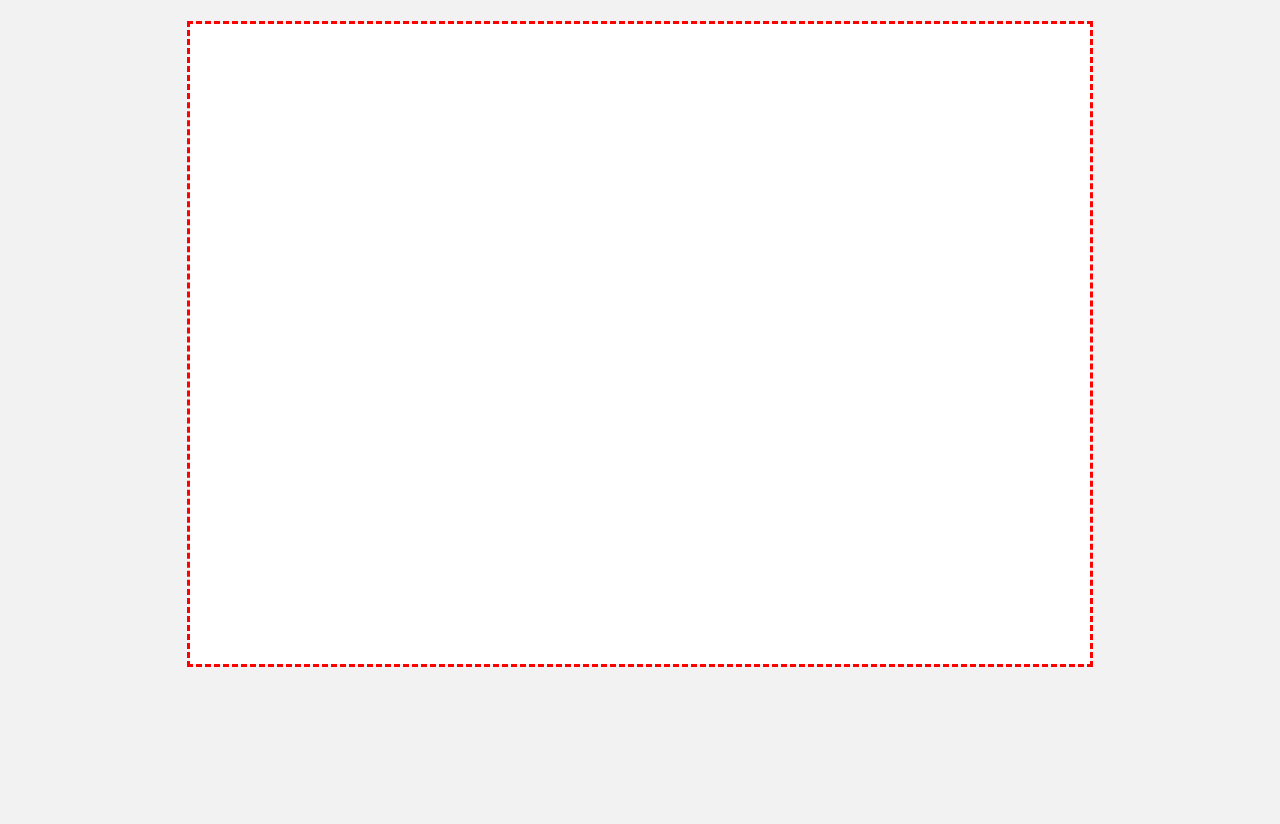
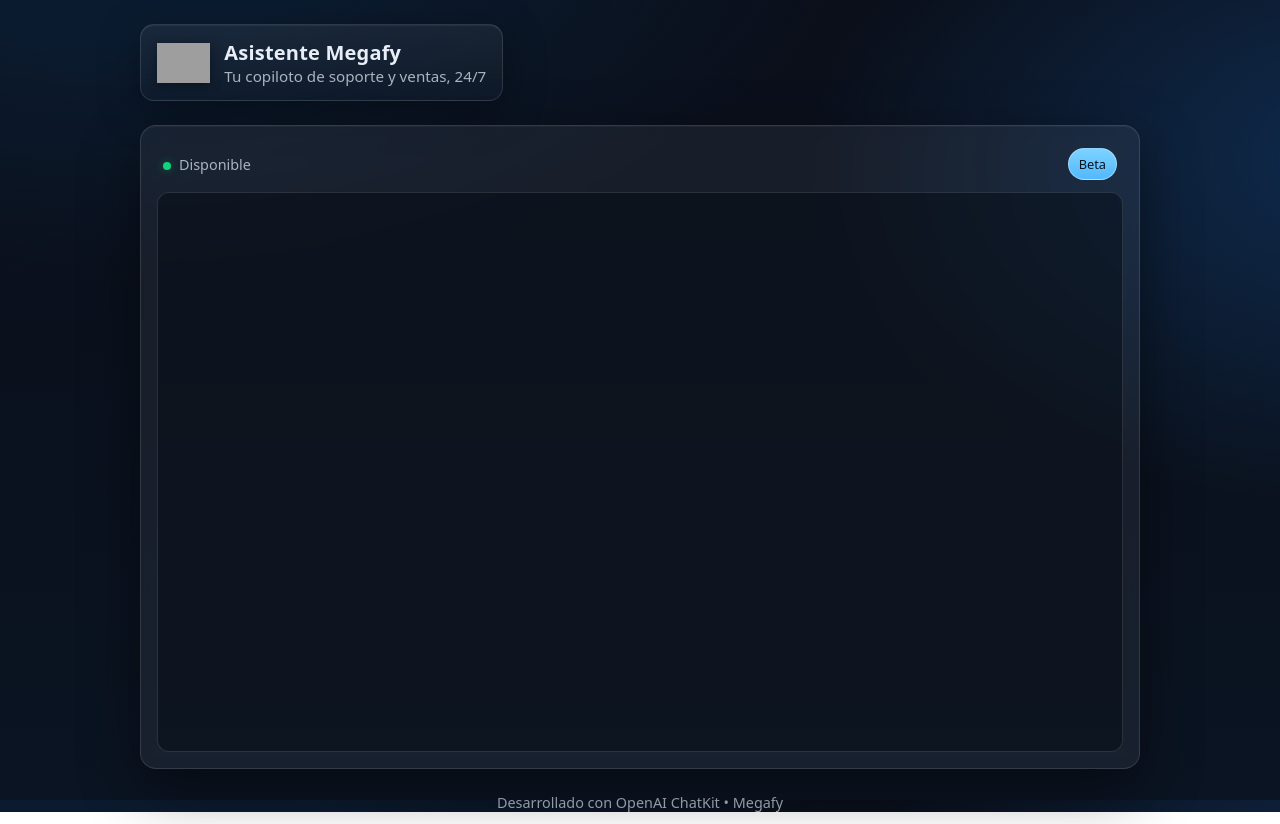
Before and after one commit to josemroca-ship-it/agentecomex1, a plain HTML site: page index.html in a window 1280 px wide. Drawn offline with Linux system fonts and the light colour scheme; grey boxes are pictures that could not be loaded.

Commit message:
Update index.html

```diff
--- a/index.html
+++ b/index.html
@@ -2,34 +2,170 @@
 <html lang="es">
 <head>
   <meta charset="utf-8" />
-  <title>ChatKit — mínimo</title>
+  <title>Asistente Megafy</title>
   <meta name="viewport" content="width=device-width, initial-scale=1" />
-  <!-- Carga del Web Component -->
+
+  <!-- Carga del Web Component de ChatKit -->
   <script src="https://cdn.platform.openai.com/deployments/chatkit/chatkit.js" defer></script>
+
   <style>
-    html, body { height: 100%; margin: 0; background: #f2f2f2; }
-    /* Caja visible del host */
+    :root {
+      --w: 1000px;
+      --card-bg: rgba(255,255,255,0.06);
+      --card-border: rgba(255,255,255,0.12);
+      --text: #e8eef7;
+      --muted: #a9b4c0;
+      --brand: #4cc2ff;
+    }
+    * { box-sizing: border-box; }
+    html, body { height: 100%; }
+    body {
+      margin: 0;
+      font-family: system-ui, -apple-system, Segoe UI, Roboto, Ubuntu, Cantarell, "Helvetica Neue", Arial, "Noto Sans", "Apple Color Emoji", "Segoe UI Emoji", "Segoe UI Symbol", "Noto Color Emoji";
+      color: var(--text);
+      background:
+        radial-gradient(1200px 600px at 10% -10%, #0b1b2f 20%, transparent 60%),
+        radial-gradient(1200px 700px at 110% 20%, #0e2746 10%, transparent 50%),
+        linear-gradient(180deg, #0a0f1a 0%, #0a1422 100%);
+      display: flex;
+      flex-direction: column;
+      align-items: center;
+      gap: 24px;
+      padding: 24px;
+    }
+
+    /* Header */
+    .header {
+      width: 100%;
+      max-width: var(--w);
+      display: flex;
+      align-items: center;
+      gap: 14px;
+    }
+    .brand {
+      display: flex;
+      align-items: center;
+      gap: 14px;
+      padding: 14px 16px;
+      border-radius: 14px;
+      background: linear-gradient(180deg, rgba(255,255,255,0.06), rgba(255,255,255,0.02));
+      border: 1px solid var(--card-border);
+      box-shadow: 0 10px 40px rgba(0,0,0,0.35), inset 0 1px 0 rgba(255,255,255,0.06);
+    }
+    .brand img {
+      height: 40px;
+      filter: drop-shadow(0 2px 6px rgba(0,0,0,0.35));
+    }
+    .brand h1 {
+      margin: 0;
+      font-size: 1.25rem;
+      letter-spacing: .2px;
+      font-weight: 600;
+    }
+    .sub {
+      color: var(--muted);
+      font-size: .95rem;
+    }
+
+    /* Card contenedora del chat */
+    .card {
+      width: 100%;
+      max-width: var(--w);
+      border-radius: 16px;
+      background: var(--card-bg);
+      border: 1px solid var(--card-border);
+      box-shadow:
+        0 20px 60px rgba(0,0,0,0.45),
+        inset 0 1px 0 rgba(255,255,255,0.04);
+      backdrop-filter: blur(6px);
+      padding: 16px;
+    }
+
+    /* Barra superior de la card */
+    .card-head {
+      display: flex;
+      align-items: center;
+      justify-content: space-between;
+      padding: 6px 6px 12px;
+    }
+    .status {
+      font-size: .9rem;
+      color: var(--muted);
+    }
+    .status .dot {
+      display: inline-block;
+      width: 8px; height: 8px;
+      border-radius: 50%;
+      margin-right: 8px;
+      background: #11d47b;
+      box-shadow: 0 0 10px #11d47b55;
+    }
+    .badge {
+      font-size: .8rem;
+      color: #07131f;
+      background: linear-gradient(180deg, #7dd3ff, #52b8ff);
+      padding: 6px 10px;
+      border-radius: 999px;
+      border: 1px solid rgba(255,255,255,0.35);
+    }
+
+    /* Host del ChatKit (modo embebido) */
     openai-chatkit {
       display: block;
-      height: 80vh;           /* grande para que no quede fuera de pantalla */
       width: 100%;
-      max-width: 900px;
-      margin: 24px auto;
-      outline: 3px dashed red; /* para ver el contenedor sí o sí */
-      background: #fff;
-      position: relative;
-      z-index: 1000;
+      height: clamp(520px, 70vh, 720px);
+      border-radius: 12px;
+      background: rgba(1,7,16,0.45);
+      border: 1px solid rgba(255,255,255,0.12);
+      overflow: clip;
+    }
+
+    /* Footer */
+    .footer {
+      width: 100%;
+      max-width: var(--w);
+      text-align: center;
+      color: var(--muted);
+      font-size: .9rem;
+    }
+
+    /* Responsive */
+    @media (max-width: 560px) {
+      .brand h1 { font-size: 1.05rem; }
+      .sub { font-size: .85rem; }
+      body { padding: 16px; gap: 16px; }
+      .card { padding: 12px; }
     }
   </style>
 </head>
 <body>
-  <openai-chatkit id="chat"></openai-chatkit>
+  <!-- Header con logo -->
+  <div class="header">
+    <div class="brand">
+      <img src="https://megafy.net/wp-content/uploads/2022/06/logo-megafy-footer.png" alt="Logo Megafy" />
+      <div>
+        <h1>Asistente Megafy</h1>
+        <div class="sub">Tu copiloto de soporte y ventas, 24/7</div>
+      </div>
+    </div>
+  </div>
+
+  <!-- Card con el chat embebido -->
+  <div class="card">
+    <div class="card-head">
+      <div class="status"><span class="dot"></span>Disponible</div>
+      <div class="badge">Beta</div>
+    </div>
+    <openai-chatkit id="chat"></openai-chatkit>
+  </div>
+
+  <div class="footer">Desarrollado con OpenAI ChatKit • Megafy</div>
 
   <script type="module">
-    // Espera a que el componente esté registrado
+    // Esperamos a que el web component esté listo
     await customElements.whenDefined('openai-chatkit');
 
-    // Función mínima para obtener el token
+    // Token mínimo (usa tu Cloudflare Function /api/chatkit/start y /api/chatkit/refresh)
     async function getClientSecret(existing) {
       const url = existing ? "/api/chatkit/refresh" : "/api/chatkit/start";
       const res = await fetch(url, {
@@ -45,19 +181,14 @@
 
     const chat = document.getElementById("chat");
 
-    // Config mínima — nada de theme/frame/prompts
+    // ✅ Config mínima para evitar incompatibilidades: inline por CSS, sin theme ni frame
     chat.setOptions({
       api: { getClientSecret },
       locale: "es-ES"
     });
 
-    // Intenta abrir el chat (si es launcher flotante)
-    chat.addEventListener('chatkit.ready', () => {
-      if (typeof chat.open === 'function') chat.open();
-      console.log('✅ chatkit.ready — intenté abrir el chat');
-    });
-
-    // Por si el widget emite errores
+    // Logs útiles por si algo falla en algún navegador
+    chat.addEventListener('chatkit.ready', () => console.log('✅ chatkit.ready'));
     chat.addEventListener('chatkit.error', (e) => console.error('❌ chatkit.error', e.detail || e));
   </script>
 </body>
```
